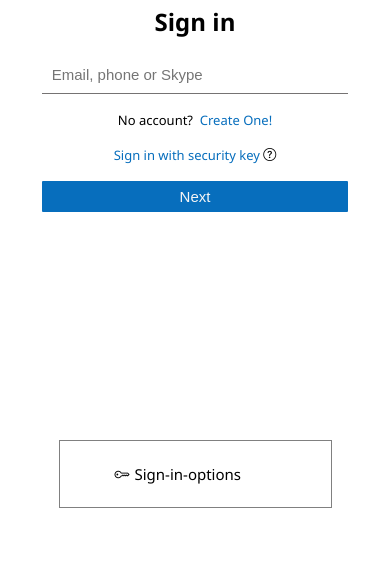
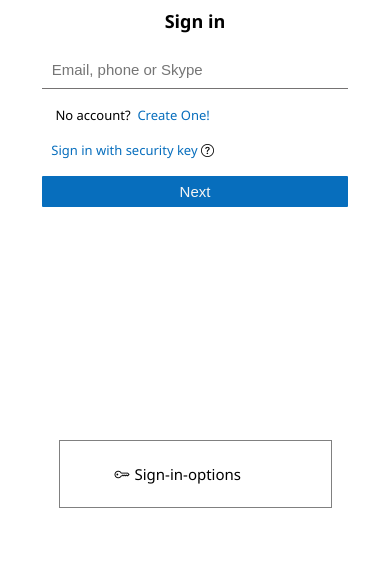
Before and after one commit to Rajkumarthakur88/Microsoft-login-page, a plain HTML site: page index.html in a window 390 px wide. Shown: the part 274-844 px from the top of the page. Drawn offline with nearby package versions, Linux system fonts and the light colour scheme.

Commit message:
p  of login form iven paddingright

```diff
--- a/media.css
+++ b/media.css
@@ -11,6 +11,13 @@
      justify-content: center;
      padding: 5px;
 }
+.login-form h1{
+font-size: 18px;
+}
+.login-form p{
+     padding-right: 32vw;
+}
+
 }
 
 @media(max-width:770px) {
```
